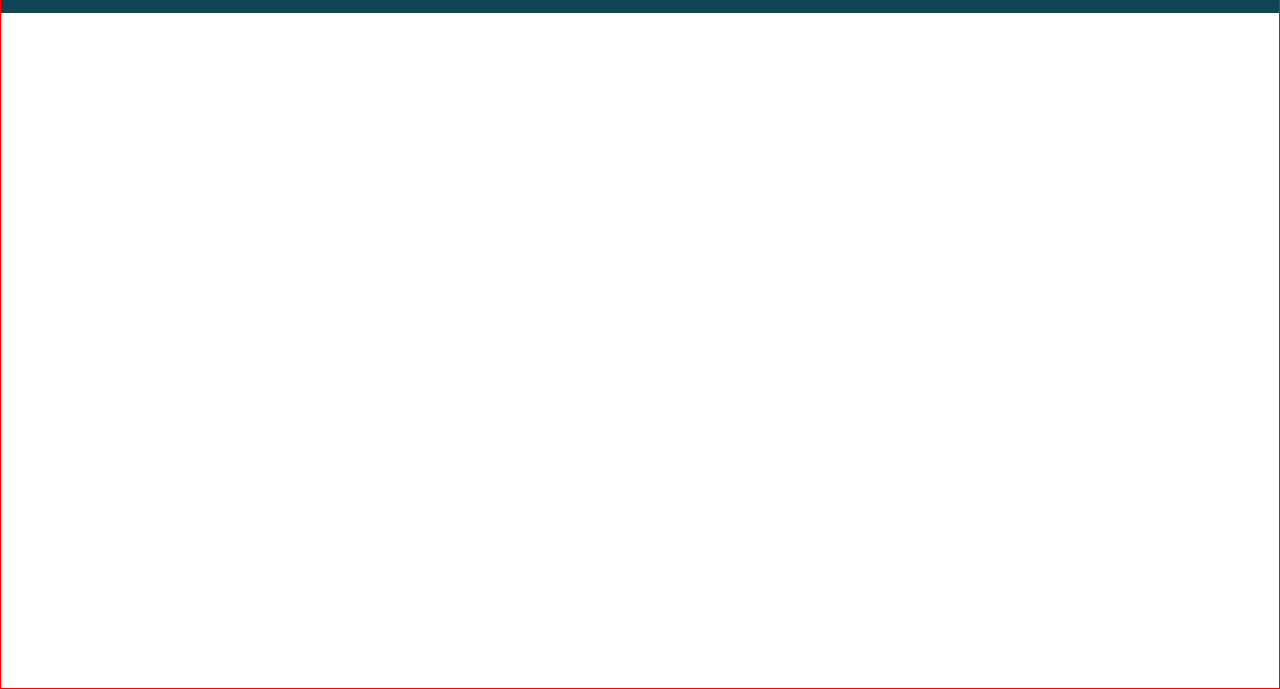
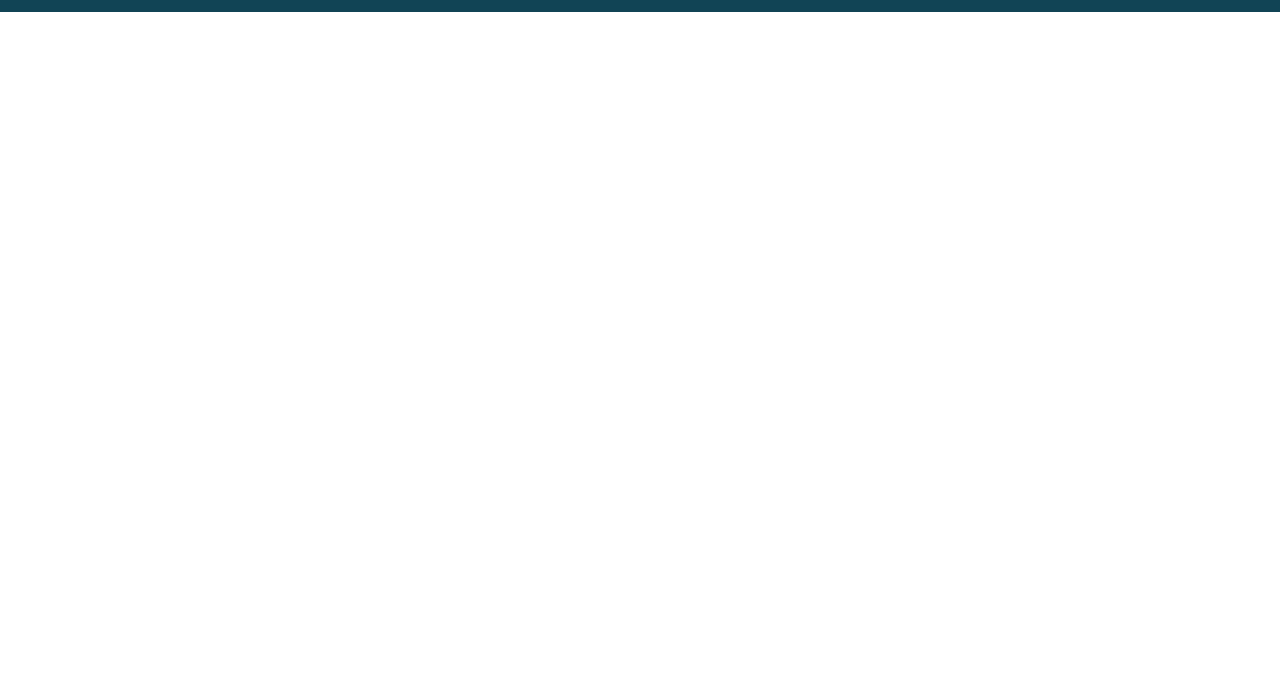
Before and after one commit to SandarvaShakya/Responsive-Nav-Test, a plain HTML site: page index.html in a window 1280 px wide. Shown: the part 111-800 px from the top of the page. Drawn offline with Linux system fonts and the light colour scheme.

Commit message:
Some minor changes

```diff
--- a/style.css
+++ b/style.css
@@ -2,12 +2,6 @@
   padding: 0;
   margin: 0;
   box-sizing: border-box;
-}
-
-body {
-  height: 100vh;
-  border: 1px solid red;
-  overflow-x: hidden;
 }
 
 nav {
```
